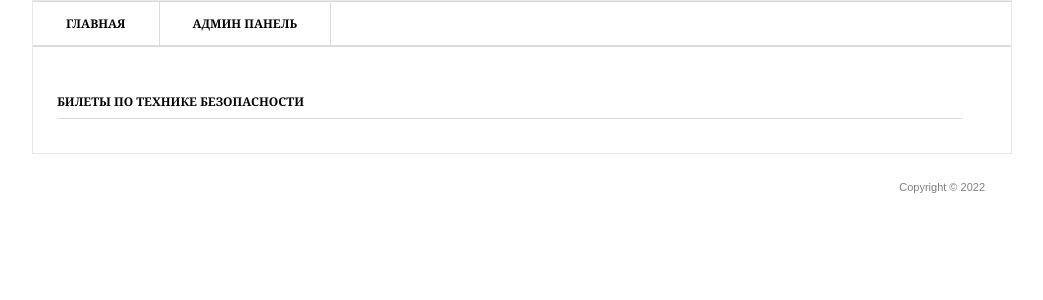
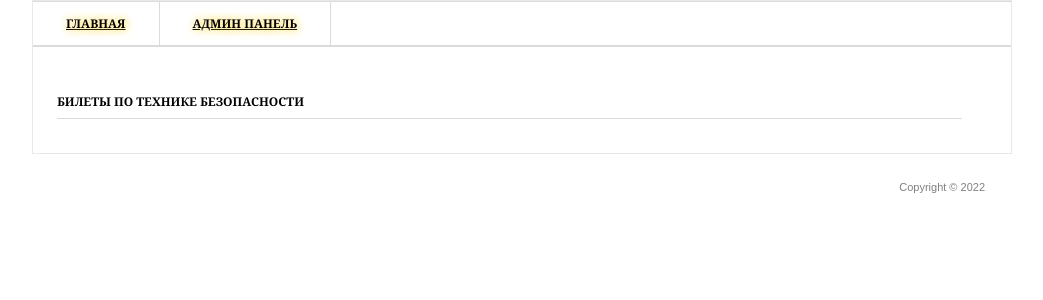
Before and after one commit to PaulFromGithub/Site_django, a Django app: page / in a window 1280 px wide. Shown: the top 300 px of the page, without its empty margins (118-1161 px from the left). Run offline with Django 4.2, Linux system fonts and the light colour scheme; data that the repository does not hold is empty.

Commit message:
7 commit(db)

```diff
--- a/site_tb/static/css/style.css
+++ b/site_tb/static/css/style.css
@@ -8,7 +8,7 @@ body {
     background: url() repeat 0 0;
 }
 
-a { color: #44ff00; text-decoration: none; cursor:pointer; }
+a { color: #0000ff; text-shadow: #FC0 1px 0 10px; cursor:pointer; }
 a:hover { text-decoration: underline; }
 
 a img { border: 0; padding: 10px 50px 20px; }
```
